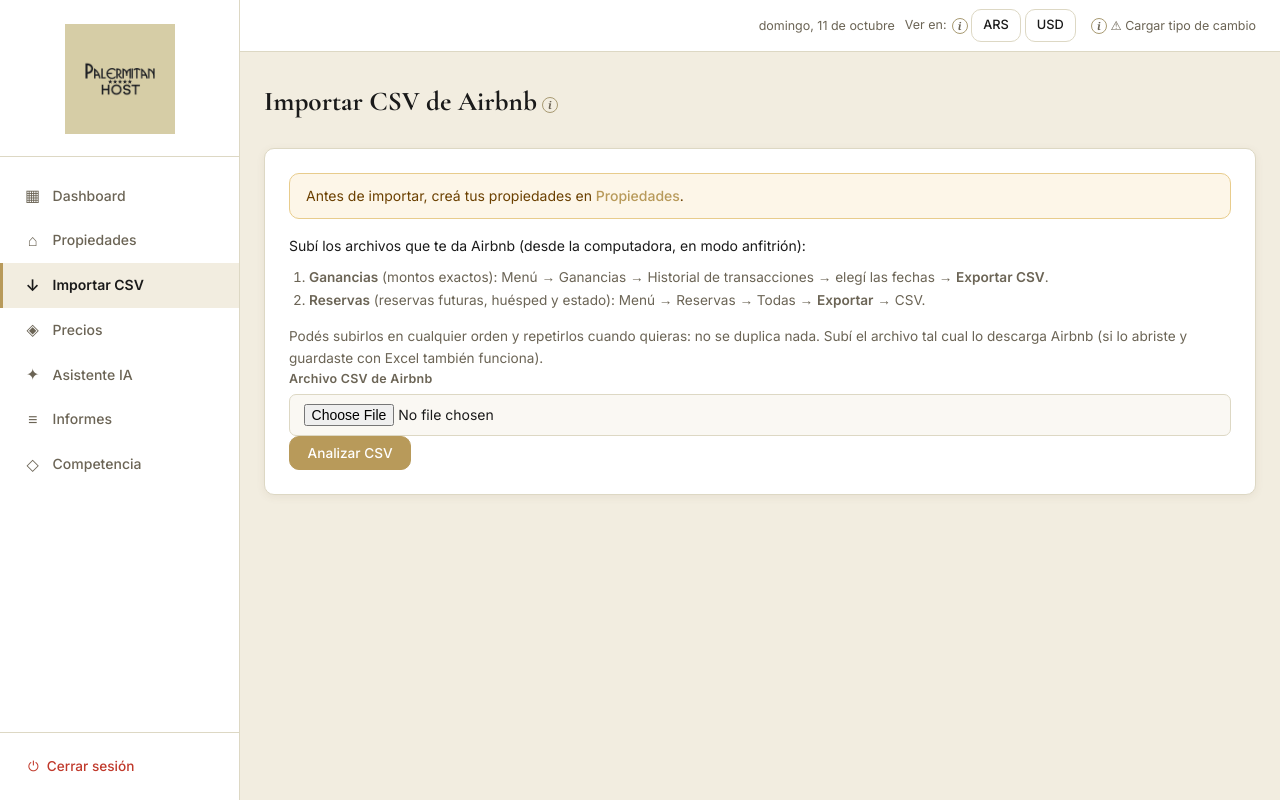
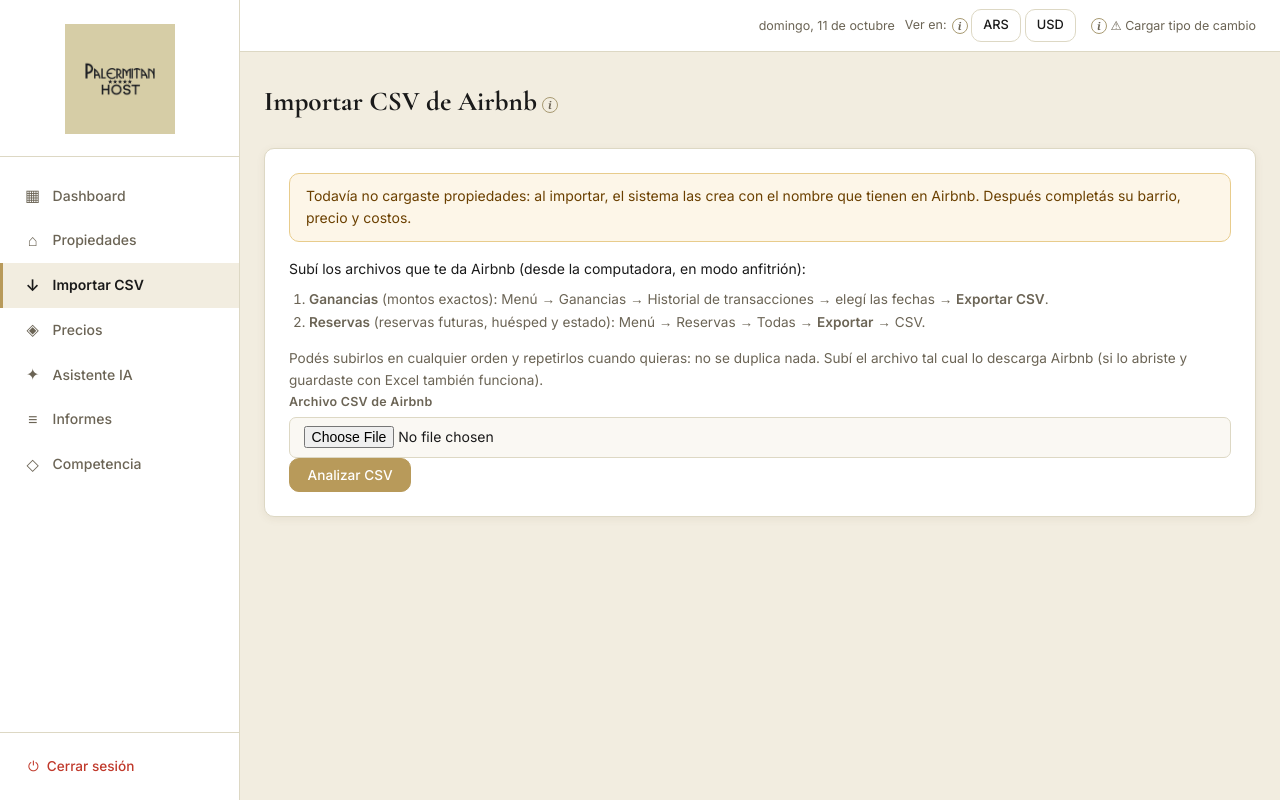
Before and after one commit to zynnoslabs/palermitanhost, a Flask app: page /importar in a window 1280 px wide. Run offline with Flask 3, Linux system fonts and the light colour scheme; the visitor is signed in with stand-in values (Sample User, id 1); data that the repository does not hold is empty; parts of the project's set-up code (start-up, migrations or seed data) failed here and were passed over; some libraries are stand-ins or nearby versions.

Commit message:
Importar crea propiedades desde el archivo; montos con precisión completa; redondeo comercial
Co-Authored-By: Claude Opus 5.5 <noreply@anthropic.com>
Claude-Session: https://claude.ai/code/session_01XFFSYNwd9Ew5usyHd1Szqg

```diff
--- a/app.py
+++ b/app.py
@@ -155,7 +155,9 @@ def filtro_num(valor, decimales=1):
         v = float(valor)
     except (TypeError, ValueError):
         return str(valor)
-    if round(v, decimales) == 0:
+    from decimal import Decimal, ROUND_HALF_UP
+    v = float(Decimal(str(v)).quantize(Decimal(1).scaleb(-decimales), rounding=ROUND_HALF_UP))   # 12,5 → 13
+    if v == 0:
         v = 0.0   # ### CAMBIO AQUÍ ### evita "-0"
     txt = f"{v:,.{decimales}f}".replace(",", "X").replace(".", ",").replace("X", ".")
     if decimales and txt.endswith("," + "0" * decimales):
@@ -692,9 +694,6 @@ def importar():
         return redirect(url_for("importar"))
 
     if request.method == "POST":
-        if not propiedades:
-            flash("Primero creá tus propiedades (sección Propiedades). Después importá el archivo.", "error")
-            return redirect(url_for("importar"))
         archivo = request.files.get("csv_file")
         if not archivo or archivo.filename == "":
             flash("Seleccioná un archivo CSV.", "error")
@@ -728,9 +727,6 @@ def importar_asignar():
         # se abrió directo, se tocó dos veces o venció: no hay nada para importar
         flash("No hay ninguna importación en curso. Subí el archivo de nuevo.", "warn")
         return redirect(url_for("importar"))
-    if not propiedades:
-        flash("Primero creá tus propiedades (sección Propiedades).", "error")
-        return redirect(url_for("importar"))
     encabezados, mapa = pend["encabezados"], {k: int(v) for k, v in pend["mapa"].items()}
 
     # paso 2: columnas elegidas a mano
@@ -757,9 +753,23 @@ def importar_asignar():
 
     if request.method == "POST" and "asignar" in request.form:
         ids_validos = {p["id"] for p in propiedades}
-        propiedad_map = {}
+        propiedad_map, creadas = {}, []
+        idx_mon = mapa.get("moneda")
         for i, anuncio in enumerate(anuncios):   # por número: nombres raros ya no se pierden
-            pid = request.form.get(f"prop_{i}", type=int)
+            valor = request.form.get(f"prop_{i}") or ""
+            if valor == "nueva":
+                # ### CAMBIO AQUÍ ### crea la propiedad con el nombre del anuncio de Airbnb
+                mon = next((importador._moneda(f[idx_mon]) for f in filas[1:]
+                            if idx_mon is not None and idx_mon < len(f) and idx_anuncio < len(f)
+                            and f[idx_anuncio].strip() == anuncio), "") if idx_mon is not None else ""
+                pid = db.execute("""INSERT INTO propiedades (nombre, barrio, ciudad, provincia, pais, pais_codigo, tipo, estado, moneda)
+                                    VALUES (%s, '', 'Buenos Aires', 'Ciudad Autónoma de Buenos Aires', 'Argentina', 'AR',
+                                            'depto', 'activa', %s) RETURNING id""",
+                                 (anuncio[:120], mon if mon in ("ARS", "USD") else "ARS"))
+                propiedad_map[anuncio] = pid
+                creadas.append(anuncio)
+                continue
+            pid = int(valor) if valor.isdigit() else None
             if pid in ids_validos:
                 propiedad_map[anuncio] = pid
         if not propiedad_map:
@@ -841,6 +851,9 @@ def importar_asignar():
         _borrar_pendiente(token)
         errores = [o for o in omitidas if o.get("clase") == "error"]
         ignoradas = [o for o in omitidas if o.get("clase") != "error"]
+        if creadas:
+            flash(f"Se crearon {len(creadas)} propiedad(es) con el nombre de Airbnb: {', '.join(creadas)}. "
+                  f"Entrá a Propiedades y completá barrio, precio y costos (sin barrio no se busca la competencia).", "warn")
         flash(f"Importación completa: {importadas} reservas nuevas y {actualizadas} actualizadas"
               + (f", {len(ignoradas)} filas que no son reservas" if ignoradas else "")
               + (f", {len(errores)} filas con errores" if errores else "") + ".",
--- a/database.py
+++ b/database.py
@@ -203,6 +203,18 @@ def init_db():
             cur.execute(f"ALTER TABLE {tabla} ADD COLUMN IF NOT EXISTS moneda TEXT DEFAULT 'ARS'")
         # ### CAMBIO AQUÍ ### — ciudad de cada propiedad (se usa para buscar la competencia)
         cur.execute("ALTER TABLE propiedades ADD COLUMN IF NOT EXISTS ciudad TEXT DEFAULT 'Buenos Aires'")
+        # ### CAMBIO AQUÍ ### montos con precisión completa: REAL guarda solo 7 cifras
+        # (208.560,13 quedaba 208.560,12 y montos de millones perdían los últimos pesos)
+        cur.execute("""SELECT table_name, column_name FROM information_schema.columns
+                       WHERE table_schema = current_schema() AND data_type = 'real'""")
+        reales = cur.fetchall()
+        if any(t == "reservas" and c == "ingreso_neto" for t, c in reales):
+            cur.execute("ALTER TABLE reservas DROP COLUMN IF EXISTS precio_total")
+        for t, c in reales:
+            if (t, c) != ("reservas", "precio_total"):   # esa se vuelve a crear abajo
+                cur.execute(f'ALTER TABLE "{t}" ALTER COLUMN "{c}" TYPE DOUBLE PRECISION')
+        if any(t == "reservas" and c == "ingreso_neto" for t, c in reales):
+            cur.execute("ALTER TABLE reservas ADD COLUMN precio_total DOUBLE PRECISION GENERATED ALWAYS AS (ingreso_neto) STORED")
         # ### CAMBIO AQUÍ ### ubicación completa y características de la propiedad
         for col_sql in ("pais TEXT DEFAULT 'Argentina'", "pais_codigo TEXT DEFAULT 'AR'", "provincia TEXT DEFAULT ''",
                         "piso_depto TEXT DEFAULT ''", "m2 INTEGER", "cochera INTEGER DEFAULT 0"):
--- a/templates/importar.html
+++ b/templates/importar.html
@@ -9,7 +9,7 @@
 <div class="form-card">
   <!-- ### CAMBIO AQUÍ ### — instrucciones para los DOS archivos de Airbnb -->
   {% if not propiedades %}
-  <div class="alert alert-warn">Antes de importar, creá tus propiedades en <a class="link" href="{{ url_for('nueva_propiedad') }}">Propiedades</a>.</div>
+  <div class="alert alert-warn">Todavía no cargaste propiedades: al importar, el sistema las crea con el nombre que tienen en Airbnb. Después completás su barrio, precio y costos.</div>
   {% endif %}
   <p>Subí los archivos que te da Airbnb (desde la computadora, en modo anfitrión):</p>
   <ol class="muted" style="margin:8px 0 14px 20px;line-height:1.7">
@@ -23,7 +23,7 @@
       <label>Archivo CSV de Airbnb</label>
       <input type="file" name="csv_file" accept=".csv,text/csv" required>
     </div>
-    <button type="submit" class="btn btn-primary" {% if not propiedades %}disabled{% endif %}>Analizar CSV</button>
+    <button type="submit" class="btn btn-primary">Analizar CSV</button>
   </form>
 </div>
 
@@ -53,7 +53,7 @@
 <div class="form-card">
   <h3>Asignar anuncios a propiedades{{ info('asignar_anuncios') }}</h3>
   <p>Archivo de <strong>{{ 'Ganancias' if tipo_archivo == 'ganancias' else 'Reservas' }}</strong>.
-     Indicá a qué propiedad del sistema corresponde cada anuncio. Queda guardado para la próxima vez.</p>
+     Indicá a qué propiedad del sistema corresponde cada anuncio, o elegí <strong>Crear propiedad nueva</strong>. Queda guardado para la próxima vez.</p>
   <form method="post" action="{{ url_for('importar_asignar') }}">
     <input type="hidden" name="asignar" value="1">
     <input type="hidden" name="t" value="{{ token }}">
@@ -62,6 +62,7 @@
       <label>{{ anuncio }}</label>
       <select name="prop_{{ loop.index0 }}">
         <option value="">— No importar —</option>
+        <option value="nueva" {% if not sugerida and not propiedades %}selected{% endif %}>➕ Crear propiedad nueva con este nombre</option>
         {% for p in propiedades %}
           <option value="{{ p.id }}" {% if sugerida == p.id %}selected{% endif %}>{{ p.nombre }}</option>
         {% endfor %}
```
